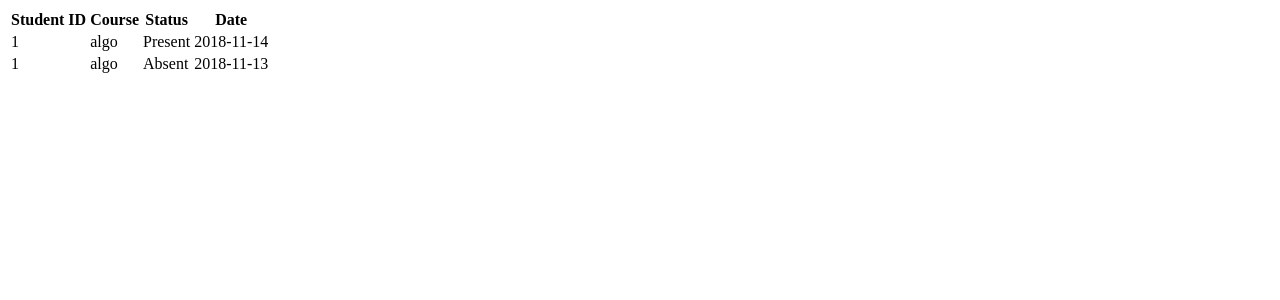
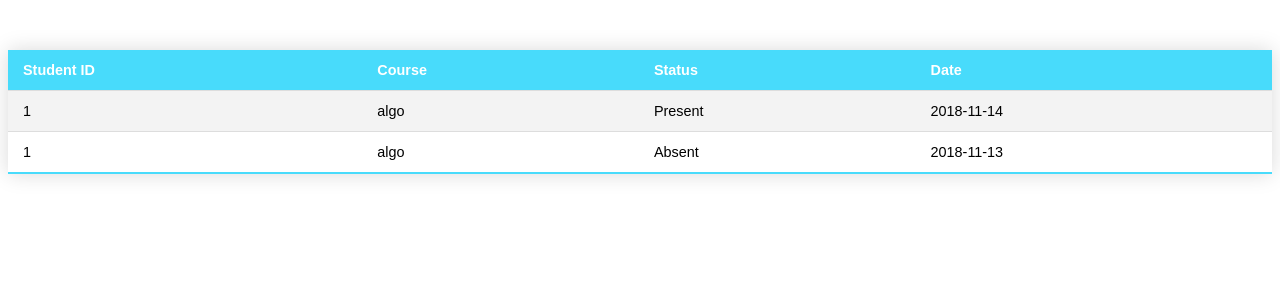
Before and after one commit to dagiteferi/Attendance-System, a PHP site: page /teacher/show.php in a window 1280 px wide. Shown: the top 300 px of the page. Run offline with PHP 8.4, Linux system fonts and the light colour scheme; the visitor is signed in with stand-in values (Sample User, id 1); data comes from the database, SQL or seed files in the repository.

Commit message:
student attendace table commited

```diff
--- a/teacher/show.php
+++ b/teacher/show.php
@@ -1,8 +1,71 @@
+<!DOCTYPE html>
+<html lang="en">
+
+<head>
+    <title>Student - Attendance</title>
+    <meta charset="UTF-8">
+
+
+</head>
+<style>
+    .body {
+        display: flex;
+        flex-direction: column;
+        justify-content: center;
+        align-items: center;
+        height: 100vh;
+        margin: 0;
+        background-color: #48dbfb;
+        font-family: "Ubuntu", sans-serif;
+    }
+
+    table {
+        margin-left: auto;
+        margin-right: auto;
+        width: 100%;
+        border-collapse: collapse;
+        margin-top: 50px;
+
+
+        font-size: 0.9em;
+        font-family: "Ubuntu", sans-serif;
+        min-width: 300px;
+        box-shadow: 0 0 20px rgba(0, 0, 0, 0.15);
+    }
+
+    th,
+    td {
+        padding: 12px 15px;
+    }
+
+    th {
+        background-color: #48dbfb;
+        color: #ffffff;
+        text-align: left;
+    }
+
+    tr {
+        border-bottom: 1px solid #dddddd;
+    }
+
+    tr:nth-of-type(even) {
+        background-color: #f3f3f3;
+    }
+
+    tr:last-of-type {
+        border-bottom: 2px solid #48dbfb;
+    }
+</style>
+
+</head>
+</body>
+
+</html>
 <?php
 session_start();
-include 'connect.php';  // Include your connection file
+include 'connect.php';
 
-$student_id = $_SESSION['id'];  // assuming you have the student's ID stored in a session variable
+$student_id = $_SESSION['id'];
 
 $sql = "SELECT * FROM attendance WHERE stat_id = '$student_id'";
 
@@ -11,8 +74,9 @@ $result = $conn->query($sql);
 if ($result->num_rows > 0) {
     echo "<table><tr><th>Student ID</th><th>Course</th><th>Status</th><th>Date</th></tr>";
     // output data of each row
-    while($row = $result->fetch_assoc()) {
-        echo "<tr><td>" . $row["stat_id"]. "</td><td>" . $row["course"]. "</td><td>" . $row["st_status"]. "</td><td>" . $row["stat_date"]. "</td></tr>";
+    while ($row = $result->fetch_assoc()) {
+
+        echo "<tr><td>" . $row["stat_id"] . "</td><td>" . $row["course"] . "</td><td>" . $row["st_status"] . "</td><td>" . $row["stat_date"] . "</td></tr>";
     }
     echo "</table>";
 } else {
```
